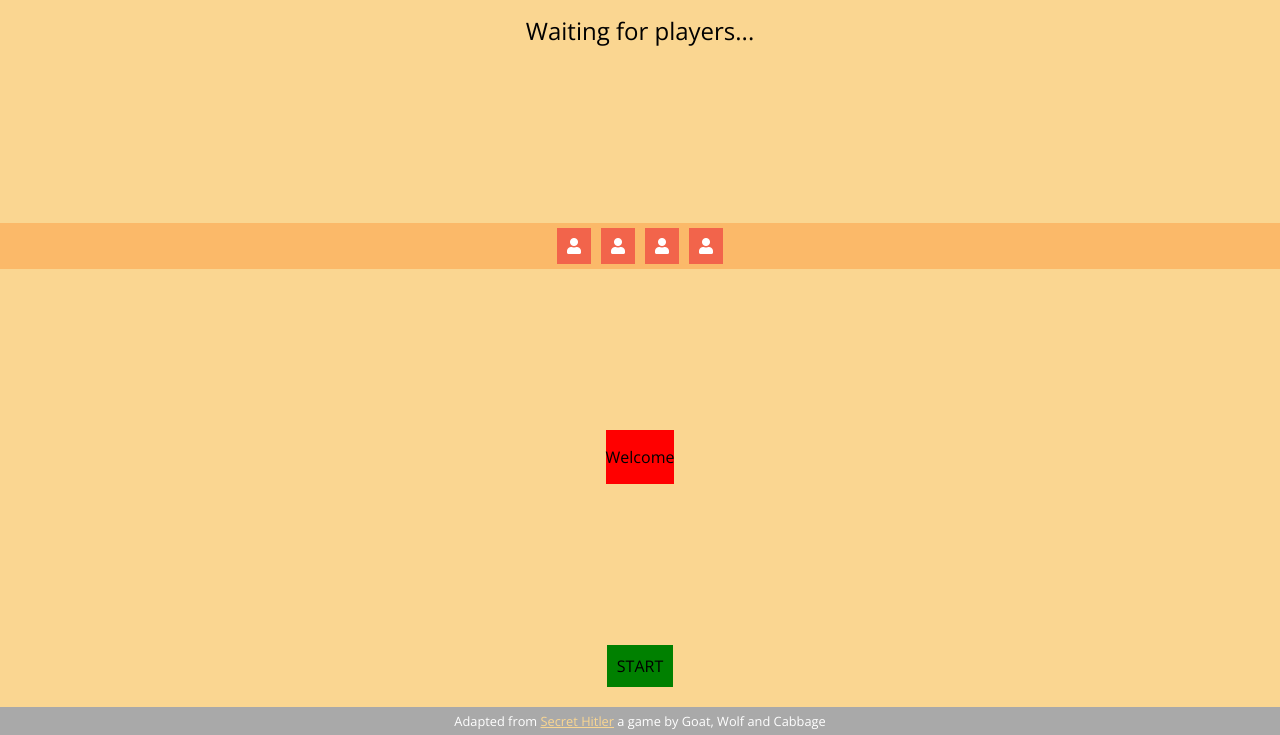
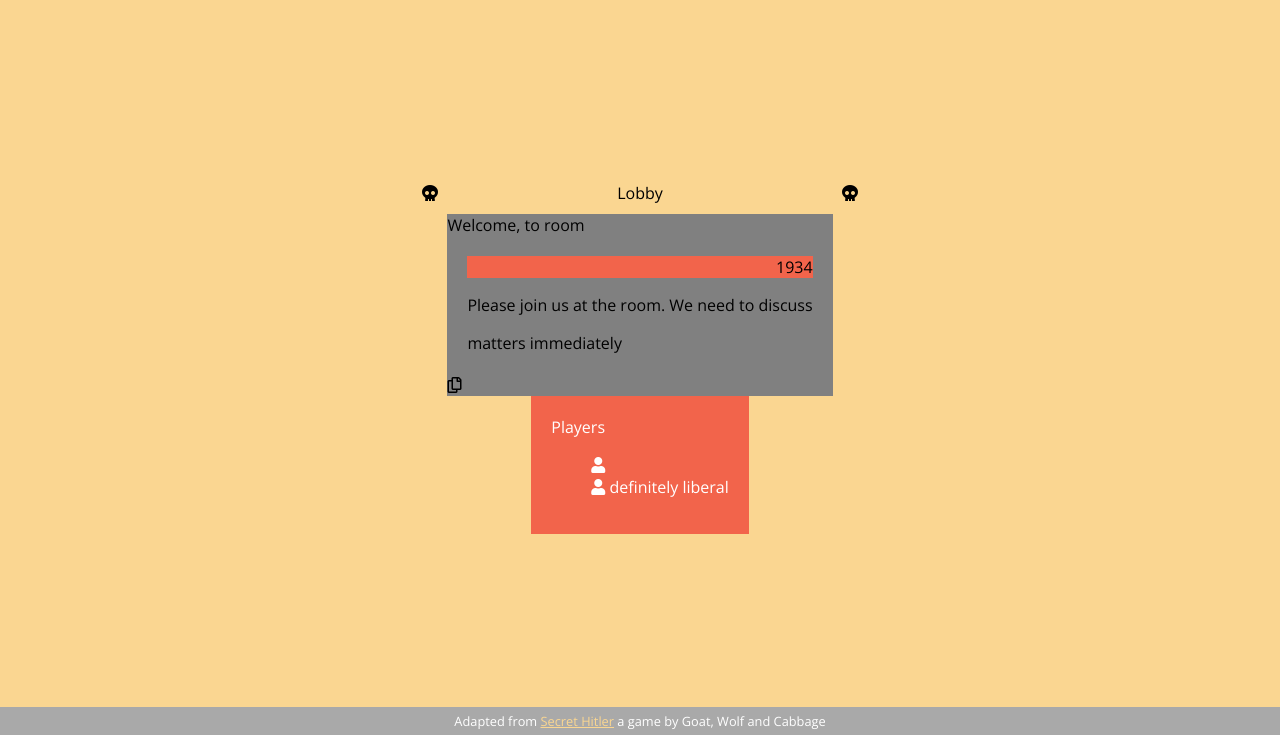
Before and after one commit to khperez/secret-hitler, a Node server app: page /lobby in a window 1280 px wide. Shown: the part 65-800 px from the top of the page. Run offline with Node 20, Linux system fonts and the light colour scheme; some libraries are stand-ins or nearby versions; some web fonts are replaced.

Commit message:
add random lobby names

```diff
--- a/app.js
+++ b/app.js
@@ -11,6 +11,11 @@
 var app = express();
 var server = require('http').Server(app);
 var io = require('socket.io')(server);
+
+// var mongoose = require('mongoose');
+// var dbUrl = "mongodb://<dbuser>:<dbpassword>@ds125616.mlab.com:25616/heroku_jv875042";
+
+// mongoose.connect(dbUrl, {useNewUrlParser: true});
 
 server.listen(80);
 
@@ -51,11 +56,25 @@
     res.render('error');
 });
 
-io.on("connection", function(socket) {
+players = {};
+
+io.on('connection', function(socket) {
     console.log("A user has connected");
+    console.log("your socket id is: " + socket.id);
+    var roomName = generateRoomName();
+    console.log("Your room name is: " + roomName);
+    socket.emit('roomName', roomName);
     socket.on("disconnect", function() {
         console.log("A user has disconnected");
     });
 });
 
 module.exports = app;
+
+function generateRoomName() {
+    const adjectives = [
+        "fiesty", "awesome", "serious", "angry",
+        "eine", "kleine", "nachtmusik"
+    ];
+    return adjectives[Math.floor(Math.random()*adjectives.length)]
+}
--- a/package.json
+++ b/package.json
@@ -10,9 +10,13 @@
     "debug": "~2.6.9",
     "express": "~4.16.0",
     "http-errors": "~1.6.2",
+    "mongoose": "^5.4.20",
     "morgan": "~1.9.0",
     "node-sass-middleware": "0.11.0",
     "pug": "^2.0.3",
     "socket.io": "^2.2.0"
+  },
+  "devDependencies": {
+    "haikunator": "^2.1.0"
   }
 }
--- a/public/scripts/lobby.js
+++ b/public/scripts/lobby.js
@@ -3,7 +3,11 @@
         window.location = "/game";
     });
     var socket = io();
-    socket.on("connect", function() {
-        console.log("Your name is: ");
+    socket.on('connect', function() {
+        console.log("User connected");
+    });
+    socket.on('roomName', function(roomName) {
+        console.log("Room name " + roomName);
+        document.getElementById("roomName").innerHTML = roomName;
     });
 });
--- a/public/stylesheets/lobby.css
+++ b/public/stylesheets/lobby.css
@@ -1,13 +1,27 @@
 .content {
   display: flex;
   flex-direction: column;
-  justify-content: space-between; }
+  justify-content: center; }
 
-#lobbyTitle {
-  font-size: 1.5rem;
+.lobbyHeader {
+  width: 100%;
+  display: flex;
+  justify-content: center;
+  align-items: center; }
+
+.lobbyTitle {
+  width: 30%;
   text-align: center;
-  margin: 5px;
   padding: 10px; }
+
+.lobbyEnvelope {
+  background: gray; }
+
+.lobbyPostcard {
+  padding: 20px; }
+  .lobbyPostcard .heading {
+    background: #F2644B;
+    text-align: right; }
 
 .playerIcons {
   display: flex;
@@ -17,7 +31,13 @@
   justify-content: center; }
 
 .playerList {
-  background: red; }
+  background: #F2644B;
+  color: white;
+  padding: 20px; }
+
+#roomName {
+  background: black;
+  color: white; }
 
 #name {
   background: #F2644B; }
--- a/public/stylesheets/lobby.sass
+++ b/public/stylesheets/lobby.sass
@@ -7,13 +7,27 @@
 .content
   display: flex
   flex-direction: column
-  justify-content: space-between
+  justify-content: center
 
-#lobbyTitle
-  font-size: 1.5rem
+.lobbyHeader
+  width: 100%
+  display: flex
+  justify-content: center
+  align-items: center
+
+.lobbyTitle
+  width: 30%
   text-align: center
-  margin: 5px
   padding: 10px
+
+.lobbyEnvelope
+  background: gray
+
+.lobbyPostcard
+  .heading
+    background: $orange
+    text-align: right
+  padding: 20px
 
 .playerIcons
   display: flex
@@ -23,7 +37,13 @@
   justify-content: center
 
 .playerList
-  background: red
+  background: $orange
+  color: white
+  padding: 20px
+
+#roomName
+  background: black
+  color: white
 
 #name
   background: $orange
--- a/views/create.pug
+++ b/views/create.pug
@@ -13,9 +13,3 @@
         input.submitBtn(type="submit", value="Submit")
       .randomCol
         i.fas.fa-random(id="createRandom")
-
-    //-   .submitCol
-    //-     input.create(id="name", name="username", placeholder="NAME", autocomplete="off")
-    //-     input.submitBtn(type="submit")
-    //-   .randomCol
-    //-     i.fas.fa-random(id="createRandom")
--- a/views/lobby.pug
+++ b/views/lobby.pug
@@ -21,13 +21,24 @@
               a(href='#') Settings
 
 block content
-  #lobbyTitle Waiting for players...
-  .playerIcons
-    i.fas.fa-user#user
-    i.fas.fa-user#user
-    i.fas.fa-user#user
-    i.fas.fa-user#user
-  .playerList
-    p Welcome
-    #name= username
-  .startBtn START
+  .lobbyHeader
+    i.fas.fa-skull
+    .lobbyTitle Lobby
+    i.fas.fa-skull
+  .lobbyEnvelope
+    span Welcome, #{username} to
+    span#roomName
+    span  room
+    .lobbyPostcard
+      .heading 1934
+      p Please join us at the room. We need to discuss
+      | matters immediately
+    i.far.fa-copy
+  .playerList Players
+    ul.fa-ul
+      li
+        i.fas.fa-user
+        |  #{username}
+      li
+        i.fas.fa-user
+        |  definitely liberal
```
Also changed, not shown: 2 other files.
